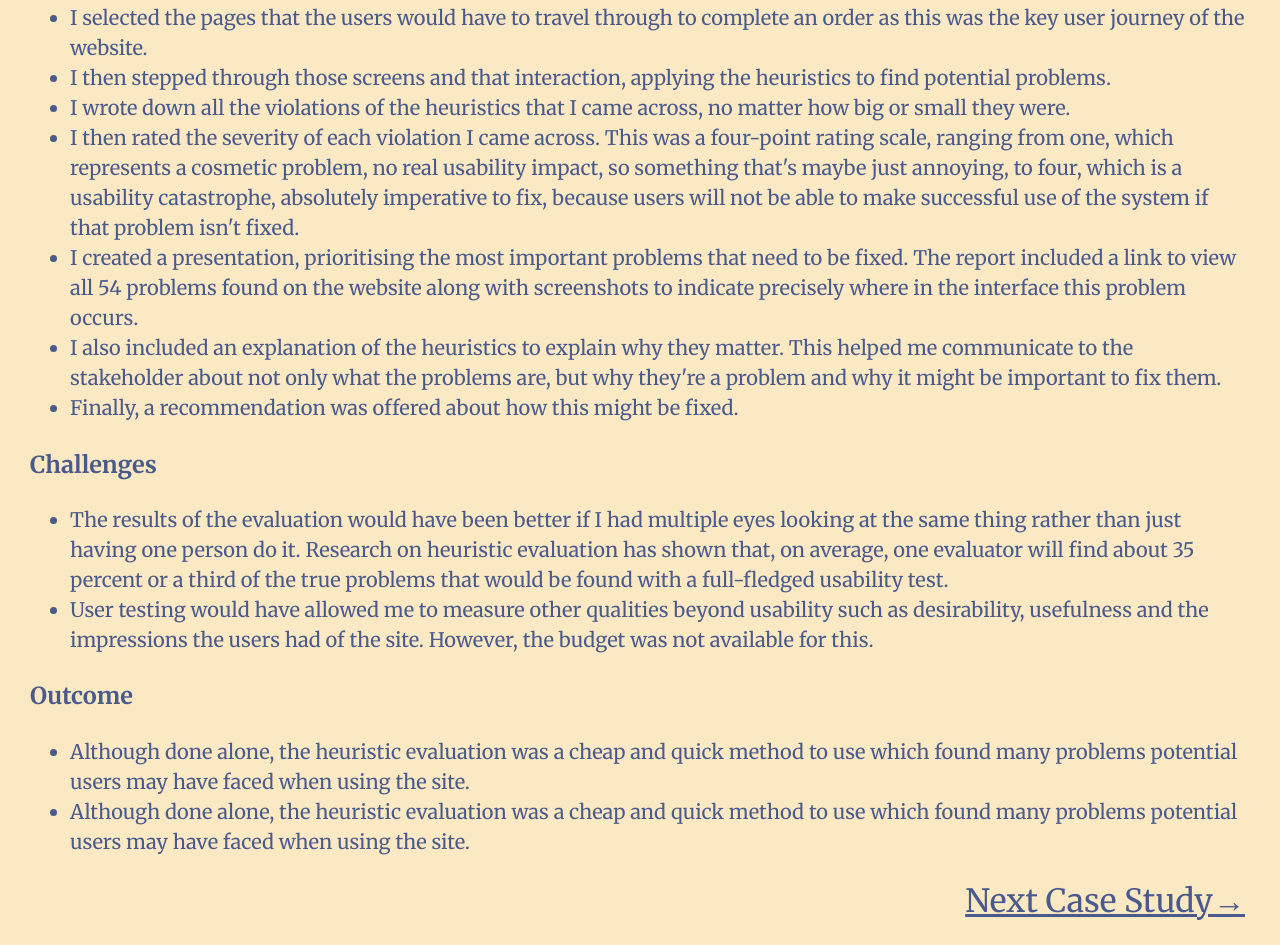
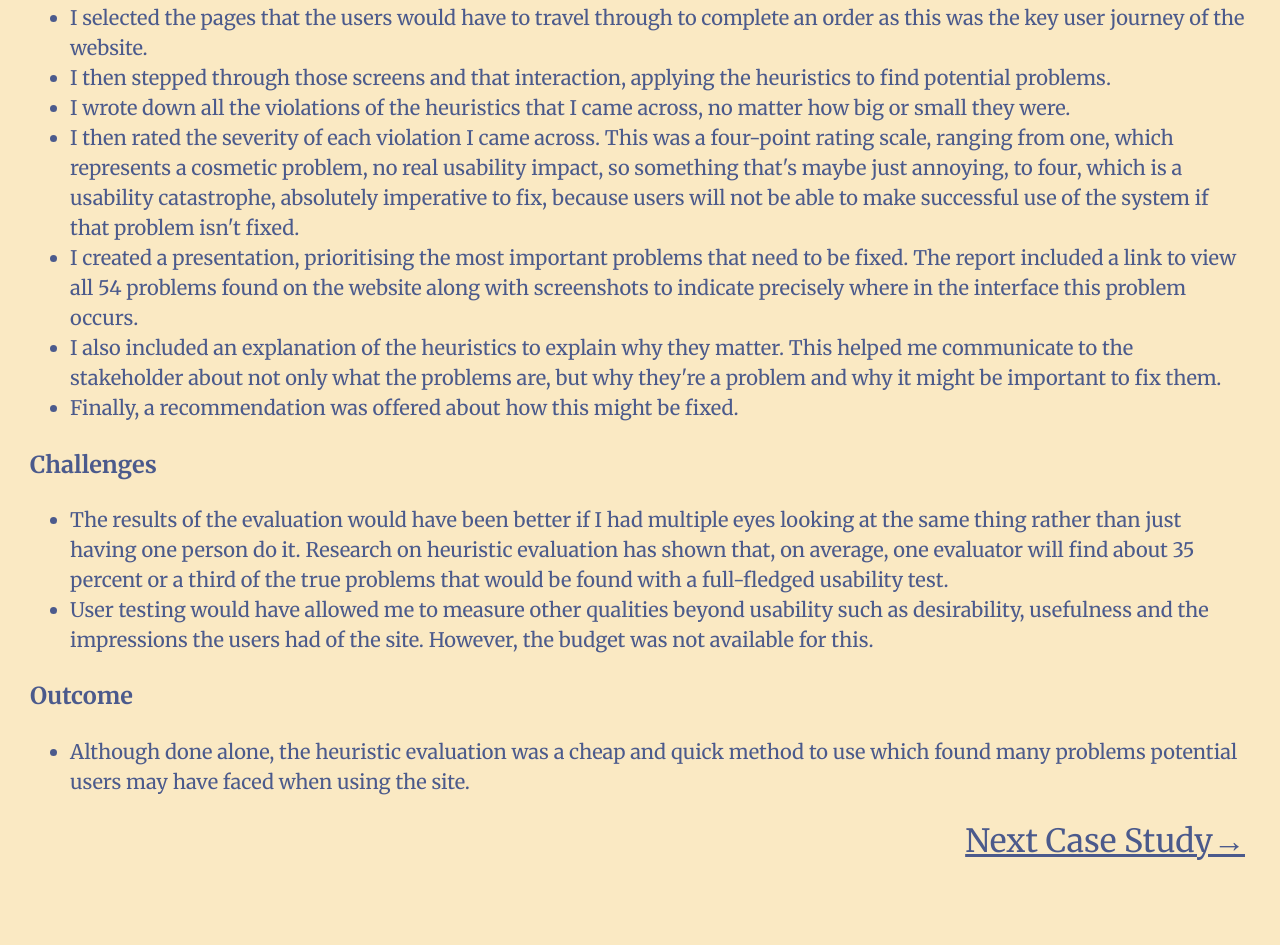
Before and after one commit to subeida91/subeida91.github.io, a website: page conatural.html in a window 1280 px wide. Shown: the part 446-1391 px from the top of the page. After the commit the page ends 1331 px from the top, so only its background shows below. Drawn offline with Linux system fonts and the light colour scheme.

Commit message:
Update conatural.html

```diff
--- a/conatural.html
+++ b/conatural.html
@@ -57,7 +57,6 @@
       <p>
          <ul>
              <li>Although done alone, the heuristic evaluation was a cheap and quick method to use which found many problems potential users may have faced when using the site. </li>
-             <li>Although done alone, the heuristic evaluation was a cheap and quick method to use which found many problems potential users may have faced when using the site.</li>
           </ul>
       </section>
 
```
